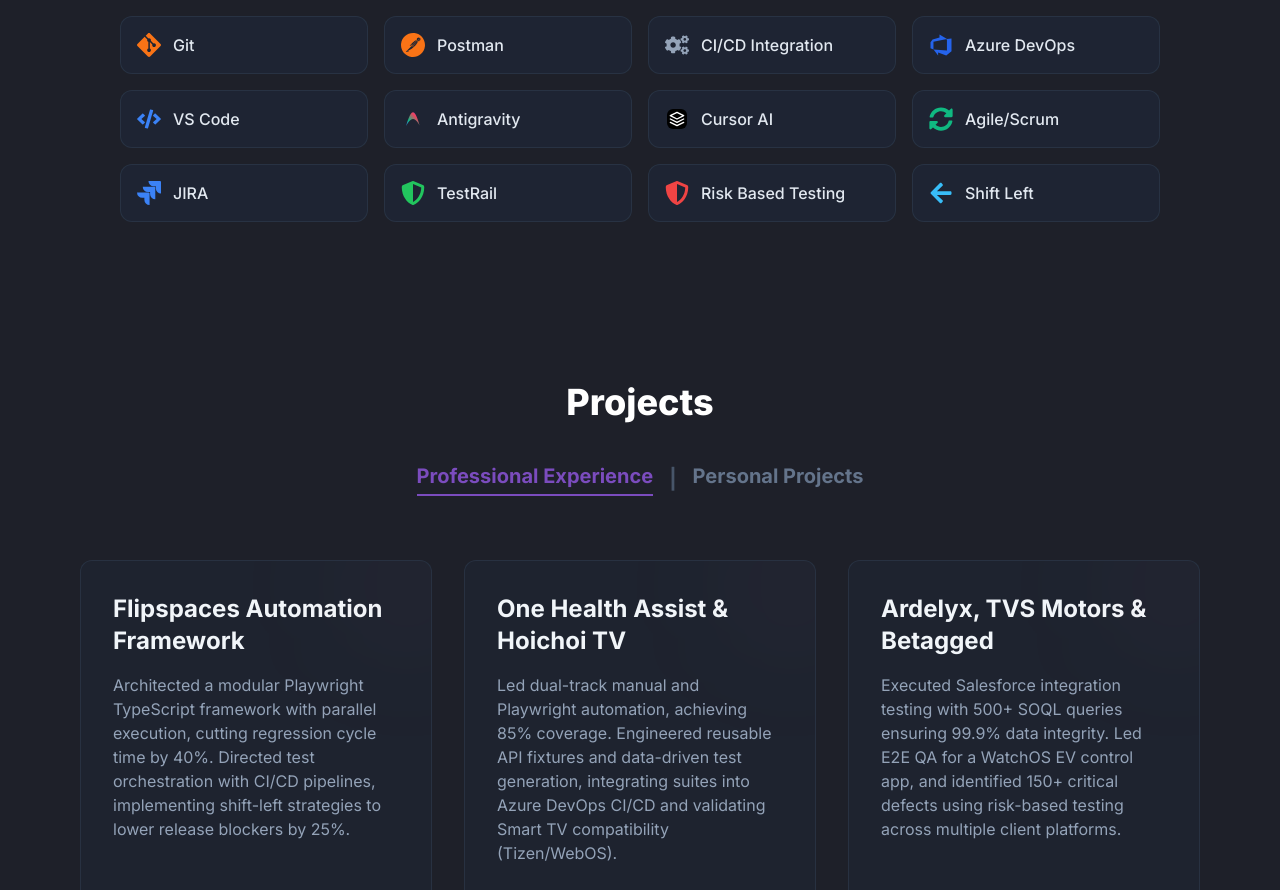
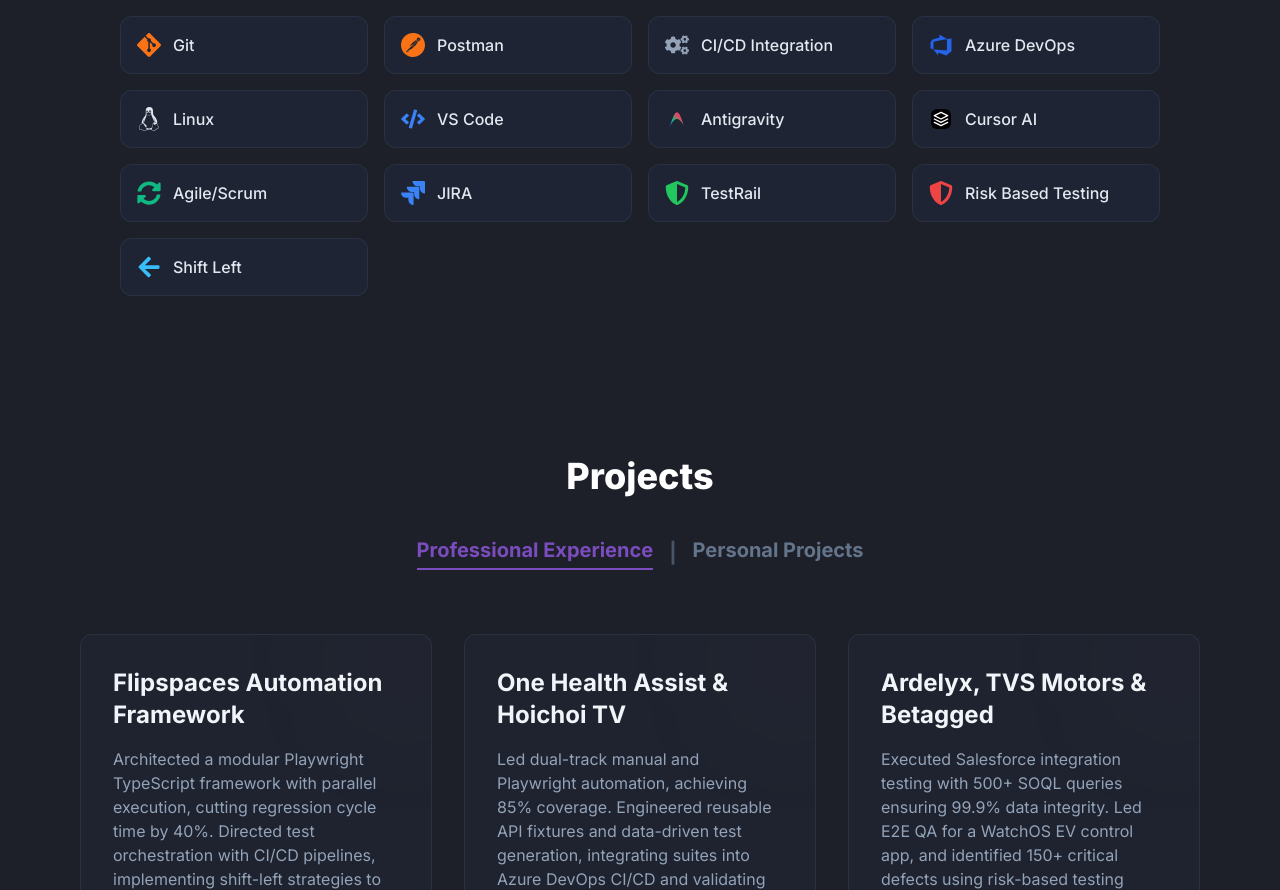
Before and after one commit to pdnsyamkumar-work/my-portfolio, a Next.js app: page / in a window 1280 px wide. Shown: the part 4035-4925 px from the top of the page. Built offline with nearby package versions, Linux system fonts and the light colour scheme.

Commit message:
feat: add Linux to skills section

```diff
--- a/src/components/Skills.tsx
+++ b/src/components/Skills.tsx
@@ -29,6 +29,7 @@ import {
   FaRobot,
   FaCode,
   FaSalesforce,
+  FaLinux,
 } from 'react-icons/fa';
 import { useSkillHover, SkillCategory } from '@/context/SkillHoverContext';
 
@@ -175,6 +176,7 @@ const skillsData: Skill[] = [
     category: ['All', 'DevOps & Tools'],
     icon: <VscAzureDevops className="text-blue-600" />,
   },
+  { name: 'Linux', category: ['All', 'DevOps & Tools'], icon: <FaLinux className="text-slate-800 dark:text-slate-200" /> },
 
   // IDE Tools
   { name: 'VS Code', category: ['All', 'IDE Tools'], icon: <FaCode className="text-blue-500" /> },
```
